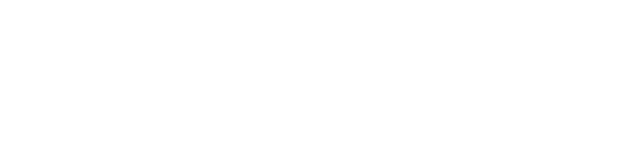
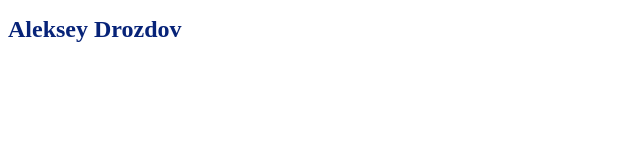
Before and after one commit to aleksey-drozdov/rsschool-cv, a plain HTML site: page index.html in a window 1280 px wide. Shown: the whole page, without its empty margins (0-640 px from the left). Drawn offline with Linux system fonts and the light colour scheme.

Commit message:
feat: add header styling and title to homepage

```diff
--- a/index.html
+++ b/index.html
@@ -8,6 +8,6 @@
   <title>Aleksey Drozdov</title>
 </head>
 <body>
-
+  <h1>Aleksey Drozdov</h1>
 </body>
 </html>
--- a/style.css
+++ b/style.css
@@ -0,0 +1,4 @@
+h1 {
+  font-size: 24px;
+  color: #072378;
+}
```
